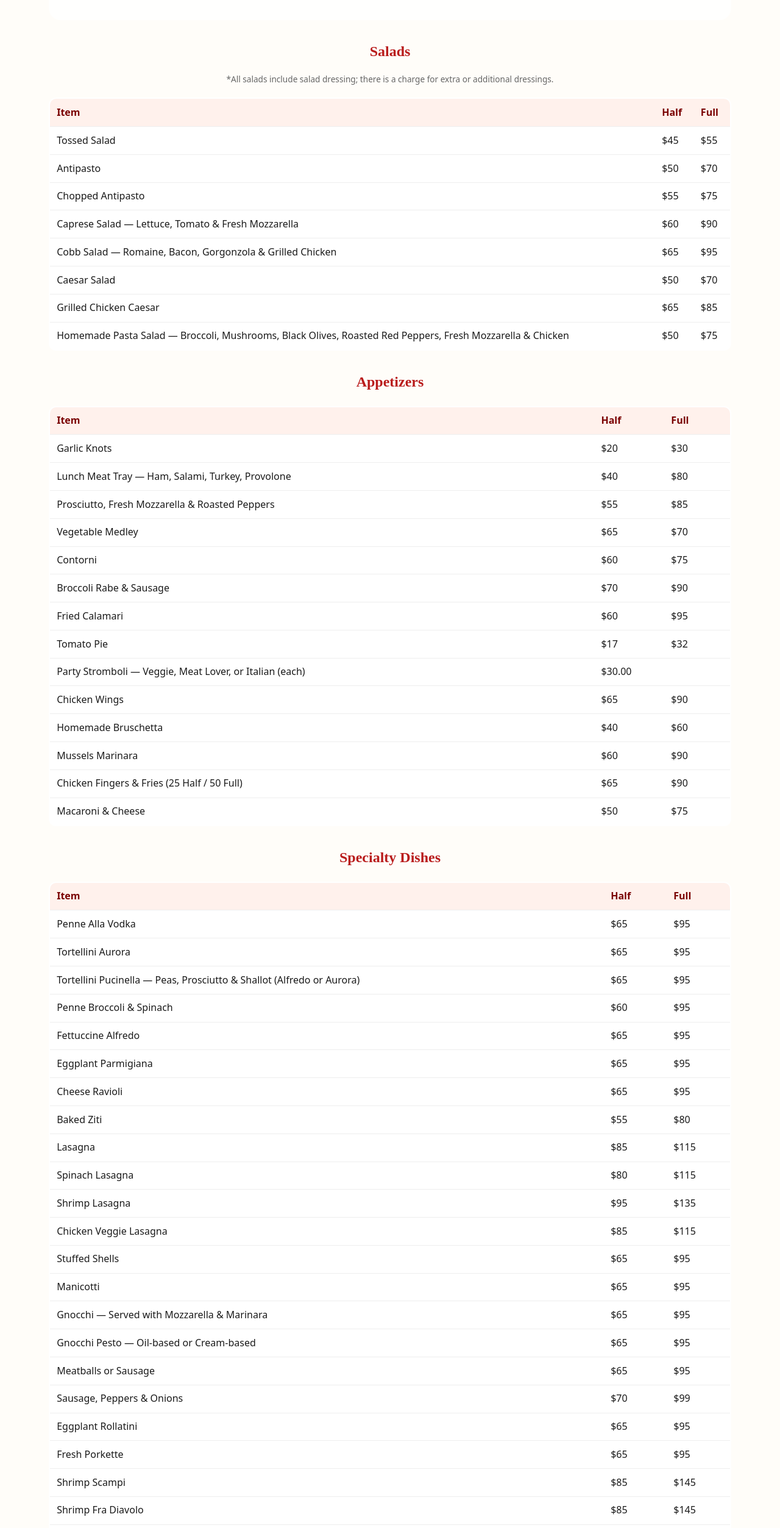
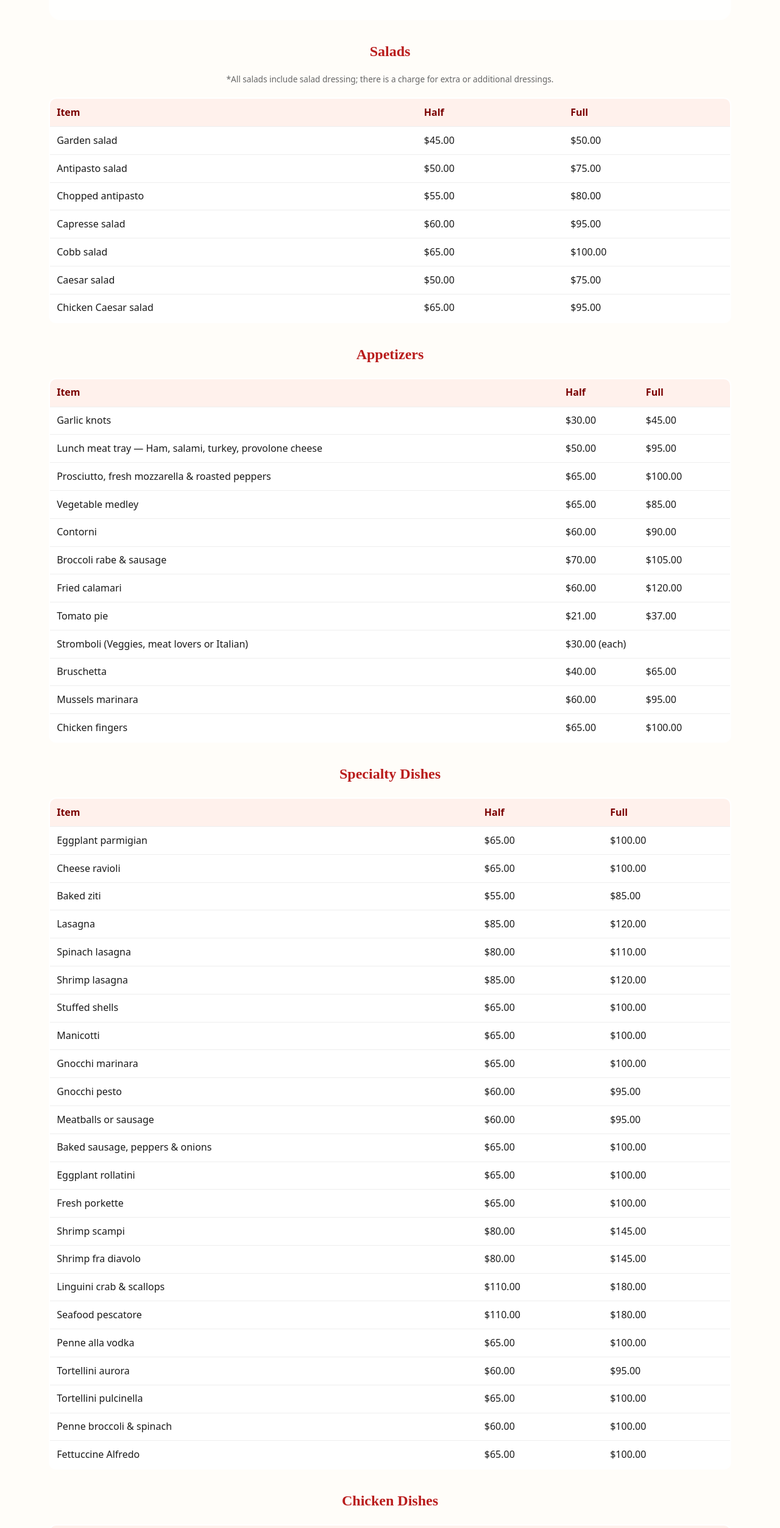
Before and after one commit to ykanaras/ykanaras.github.io, a plain HTML site: page catering.html in a window 1280 px wide. Shown: the part 294-2800 px from the top of the page at 61% size. Drawn offline with Linux system fonts and the light colour scheme; a web font is replaced by a local one.

Commit message:
Update catering.html

```diff
--- a/catering.html
+++ b/catering.html
@@ -142,118 +142,112 @@
     <p class="subnote">*All salads include salad dressing; there is a charge for extra or additional dressings.</p>
     <table>
       <tr><th>Item</th><th>Half</th><th>Full</th></tr>
-      <tr><td>Tossed Salad</td><td>$45</td><td>$55</td></tr>
-      <tr><td>Antipasto</td><td>$50</td><td>$70</td></tr>
-      <tr><td>Chopped Antipasto</td><td>$55</td><td>$75</td></tr>
-      <tr><td>Caprese Salad — Lettuce, Tomato & Fresh Mozzarella</td><td>$60</td><td>$90</td></tr>
-      <tr><td>Cobb Salad — Romaine, Bacon, Gorgonzola & Grilled Chicken</td><td>$65</td><td>$95</td></tr>
-      <tr><td>Caesar Salad</td><td>$50</td><td>$70</td></tr>
-      <tr><td>Grilled Chicken Caesar</td><td>$65</td><td>$85</td></tr>
-      <tr><td>Homemade Pasta Salad — Broccoli, Mushrooms, Black Olives, Roasted Red Peppers, Fresh Mozzarella & Chicken</td><td>$50</td><td>$75</td></tr>
+      <tr><td>Garden salad</td><td>$45.00</td><td>$50.00</td></tr>
+      <tr><td>Antipasto salad</td><td>$50.00</td><td>$75.00</td></tr>
+      <tr><td>Chopped antipasto</td><td>$55.00</td><td>$80.00</td></tr>
+      <tr><td>Capresse salad</td><td>$60.00</td><td>$95.00</td></tr>
+      <tr><td>Cobb salad</td><td>$65.00</td><td>$100.00</td></tr>
+      <tr><td>Caesar salad</td><td>$50.00</td><td>$75.00</td></tr>
+      <tr><td>Chicken Caesar salad</td><td>$65.00</td><td>$95.00</td></tr>
     </table>
 
     <!-- APPETIZERS -->
     <h2>Appetizers</h2>
     <table>
       <tr><th>Item</th><th>Half</th><th>Full</th></tr>
-      <tr><td>Garlic Knots</td><td>$20</td><td>$30</td></tr>
-      <tr><td>Lunch Meat Tray — Ham, Salami, Turkey, Provolone</td><td>$40</td><td>$80</td></tr>
-      <tr><td>Prosciutto, Fresh Mozzarella & Roasted Peppers</td><td>$55</td><td>$85</td></tr>
-      <tr><td>Vegetable Medley</td><td>$65</td><td>$70</td></tr>
-      <tr><td>Contorni</td><td>$60</td><td>$75</td></tr>
-      <tr><td>Broccoli Rabe & Sausage</td><td>$70</td><td>$90</td></tr>
-      <tr><td>Fried Calamari</td><td>$60</td><td>$95</td></tr>
-      <tr><td>Tomato Pie</td><td>$17</td><td>$32</td></tr>
-      <tr><td>Party Stromboli — Veggie, Meat Lover, or Italian (each)</td><td colspan="2">$30.00</td></tr>
-      <tr><td>Chicken Wings</td><td>$65</td><td>$90</td></tr>
-      <tr><td>Homemade Bruschetta</td><td>$40</td><td>$60</td></tr>
-      <tr><td>Mussels Marinara</td><td>$60</td><td>$90</td></tr>
-      <tr><td>Chicken Fingers & Fries (25 Half / 50 Full)</td><td>$65</td><td>$90</td></tr>
-      <tr><td>Macaroni & Cheese</td><td>$50</td><td>$75</td></tr>
+      <tr><td>Garlic knots</td><td>$30.00</td><td>$45.00</td></tr>
+      <tr><td>Lunch meat tray — Ham, salami, turkey, provolone cheese</td><td>$50.00</td><td>$95.00</td></tr>
+      <tr><td>Prosciutto, fresh mozzarella &amp; roasted peppers</td><td>$65.00</td><td>$100.00</td></tr>
+      <tr><td>Vegetable medley</td><td>$65.00</td><td>$85.00</td></tr>
+      <tr><td>Contorni</td><td>$60.00</td><td>$90.00</td></tr>
+      <tr><td>Broccoli rabe &amp; sausage</td><td>$70.00</td><td>$105.00</td></tr>
+      <tr><td>Fried calamari</td><td>$60.00</td><td>$120.00</td></tr>
+      <tr><td>Tomato pie</td><td>$21.00</td><td>$37.00</td></tr>
+      <tr><td>Stromboli (Veggies, meat lovers or Italian)</td><td colspan="2">$30.00 (each)</td></tr>
+      <tr><td>Bruschetta</td><td>$40.00</td><td>$65.00</td></tr>
+      <tr><td>Mussels marinara</td><td>$60.00</td><td>$95.00</td></tr>
+      <tr><td>Chicken fingers</td><td>$65.00</td><td>$100.00</td></tr>
     </table>
 
     <!-- SPECIALTY DISHES -->
     <h2>Specialty Dishes</h2>
     <table>
       <tr><th>Item</th><th>Half</th><th>Full</th></tr>
-      <tr><td>Penne Alla Vodka</td><td>$65</td><td>$95</td></tr>
-      <tr><td>Tortellini Aurora</td><td>$65</td><td>$95</td></tr>
-      <tr><td>Tortellini Pucinella — Peas, Prosciutto & Shallot (Alfredo or Aurora)</td><td>$65</td><td>$95</td></tr>
-      <tr><td>Penne Broccoli & Spinach</td><td>$60</td><td>$95</td></tr>
-      <tr><td>Fettuccine Alfredo</td><td>$65</td><td>$95</td></tr>
-      <tr><td>Eggplant Parmigiana</td><td>$65</td><td>$95</td></tr>
-      <tr><td>Cheese Ravioli</td><td>$65</td><td>$95</td></tr>
-      <tr><td>Baked Ziti</td><td>$55</td><td>$80</td></tr>
-      <tr><td>Lasagna</td><td>$85</td><td>$115</td></tr>
-      <tr><td>Spinach Lasagna</td><td>$80</td><td>$115</td></tr>
-      <tr><td>Shrimp Lasagna</td><td>$95</td><td>$135</td></tr>
-      <tr><td>Chicken Veggie Lasagna</td><td>$85</td><td>$115</td></tr>
-      <tr><td>Stuffed Shells</td><td>$65</td><td>$95</td></tr>
-      <tr><td>Manicotti</td><td>$65</td><td>$95</td></tr>
-      <tr><td>Gnocchi — Served with Mozzarella & Marinara</td><td>$65</td><td>$95</td></tr>
-      <tr><td>Gnocchi Pesto — Oil-based or Cream-based</td><td>$65</td><td>$95</td></tr>
-      <tr><td>Meatballs or Sausage</td><td>$65</td><td>$95</td></tr>
-      <tr><td>Sausage, Peppers & Onions</td><td>$70</td><td>$99</td></tr>
-      <tr><td>Eggplant Rollatini</td><td>$65</td><td>$95</td></tr>
-      <tr><td>Fresh Porkette</td><td>$65</td><td>$95</td></tr>
-      <tr><td>Shrimp Scampi</td><td>$85</td><td>$145</td></tr>
-      <tr><td>Shrimp Fra Diavolo</td><td>$85</td><td>$145</td></tr>
-      <tr><td>Linguini Crab & Scallops</td><td>$95</td><td>$165</td></tr>
-      <tr><td>Seafood Pescatore</td><td>$115</td><td>$185</td></tr>
+      <tr><td>Eggplant parmigian</td><td>$65.00</td><td>$100.00</td></tr>
+      <tr><td>Cheese ravioli</td><td>$65.00</td><td>$100.00</td></tr>
+      <tr><td>Baked ziti</td><td>$55.00</td><td>$85.00</td></tr>
+      <tr><td>Lasagna</td><td>$85.00</td><td>$120.00</td></tr>
+      <tr><td>Spinach lasagna</td><td>$80.00</td><td>$110.00</td></tr>
+      <tr><td>Shrimp lasagna</td><td>$85.00</td><td>$120.00</td></tr>
+      <tr><td>Stuffed shells</td><td>$65.00</td><td>$100.00</td></tr>
+      <tr><td>Manicotti</td><td>$65.00</td><td>$100.00</td></tr>
+      <tr><td>Gnocchi marinara</td><td>$65.00</td><td>$100.00</td></tr>
+      <tr><td>Gnocchi pesto</td><td>$60.00</td><td>$95.00</td></tr>
+      <tr><td>Meatballs or sausage</td><td>$60.00</td><td>$95.00</td></tr>
+      <tr><td>Baked sausage, peppers &amp; onions</td><td>$65.00</td><td>$100.00</td></tr>
+      <tr><td>Eggplant rollatini</td><td>$65.00</td><td>$100.00</td></tr>
+      <tr><td>Fresh porkette</td><td>$65.00</td><td>$100.00</td></tr>
+      <tr><td>Shrimp scampi</td><td>$80.00</td><td>$145.00</td></tr>
+      <tr><td>Shrimp fra diavolo</td><td>$80.00</td><td>$145.00</td></tr>
+      <tr><td>Linguini crab &amp; scallops</td><td>$110.00</td><td>$180.00</td></tr>
+      <tr><td>Seafood pescatore</td><td>$110.00</td><td>$180.00</td></tr>
+      <tr><td>Penne alla vodka</td><td>$65.00</td><td>$100.00</td></tr>
+      <tr><td>Tortellini aurora</td><td>$60.00</td><td>$95.00</td></tr>
+      <tr><td>Tortellini pulcinella</td><td>$65.00</td><td>$100.00</td></tr>
+      <tr><td>Penne broccoli &amp; spinach</td><td>$60.00</td><td>$100.00</td></tr>
+      <tr><td>Fettuccine Alfredo</td><td>$65.00</td><td>$100.00</td></tr>
     </table>
 
     <!-- CHICKEN -->
     <h2>Chicken Dishes</h2>
     <table>
       <tr><th>Item</th><th>Half</th><th>Full</th></tr>
-      <tr><td>Chicken Parmigiana — Cutlet topped with Mozzarella & Meat Sauce</td><td>$80</td><td>$125</td></tr>
-      <tr><td>Chicken Marsala — Sweet Marsala Wine & Mushrooms</td><td>$65</td><td>$105</td></tr>
-      <tr><td>Chicken Trattoria — Roasted Red Peppers, White Wine & Garlic</td><td>$65</td><td>$105</td></tr>
-      <tr><td>Chicken Francese — Egg-dipped, sautéed in Lemon-Butter-Garlic</td><td>$70</td><td>$115</td></tr>
-      <tr><td>Chicken Piccata — Capers, Lemon & Garlic</td><td>$65</td><td>$105</td></tr>
-      <tr><td>Chicken Trattoria di Napoli — Broccoli, Shrimp & Chicken in White Wine & Garlic</td><td>$75</td><td>Call</td></tr>
-      <tr><td>Chicken Primavera — Zucchini, Mushroom, Broccoli & Tomato in White Wine & Garlic</td><td>$70</td><td>$110</td></tr>
-      <tr><td>Creamy Alfredo — Alfredo with Chicken over Penne</td><td>$80</td><td>$125</td></tr>
+      <tr><td>Chicken parmigian</td><td>$75.00</td><td>$125.00</td></tr>
+      <tr><td>Chicken Marsala</td><td>$65.00</td><td>$110.00</td></tr>
+      <tr><td>Chicken trattoria</td><td>$65.00</td><td>$110.00</td></tr>
+      <tr><td>Chicken francese</td><td>$65.00</td><td>$110.00</td></tr>
+      <tr><td>Chicken picatta</td><td>$65.00</td><td>$110.00</td></tr>
+      <tr><td>Chicken primavera</td><td>$65.00</td><td>$110.00</td></tr>
+      <tr><td>Chicken Alfredo</td><td>$75.00</td><td>$125.00</td></tr>
     </table>
 
     <!-- VEAL -->
     <h2>Veal Dishes</h2>
     <table>
       <tr><th>Item</th><th>Half</th><th>Full</th></tr>
-      <tr><td>Veal Parmigiana</td><td>$85</td><td>$120</td></tr>
-      <tr><td>Veal Marsala</td><td>$85</td><td>$120</td></tr>
-      <tr><td>Veal Alla Napoli — Broccoli, Shrimp & Veal in White Wine & Garlic</td><td>$95</td><td>$145</td></tr>
-      <tr><td>Veal Piccata</td><td>$80</td><td>$115</td></tr>
-      <tr><td>Veal Francese</td><td>$90</td><td>$135</td></tr>
-      <tr><td>Veal Scallopine w/ Pasta — Roasted Red Peppers & Mushrooms in Tomato-Basil Sauce</td><td>$85</td><td>$125</td></tr>
+      <tr><td>Veal parmigian</td><td>$80.00</td><td>$120.00</td></tr>
+      <tr><td>Veal Marsala</td><td>$80.00</td><td>$120.00</td></tr>
+      <tr><td>Veal alla Napoli</td><td>$90.00</td><td>$145.00</td></tr>
+      <tr><td>Veal picatta</td><td>$80.00</td><td>$120.00</td></tr>
+      <tr><td>Veal francese</td><td>$80.00</td><td>$120.00</td></tr>
+      <tr><td>Veal scallopine</td><td>$80.00</td><td>$120.00</td></tr>
     </table>
 
     <!-- DESSERTS -->
     <h2>Desserts</h2>
     <table>
       <tr><th>Item</th><th>Half</th><th>Full</th></tr>
-      <tr><td>Mixed Desserts</td><td>$50</td><td></td></tr>
-      <tr><td>Tiramisu Cake</td><td>$50</td><td>$80</td></tr>
-      <tr><td>Mini Cannoli (15/30)</td><td>$40</td><td>$65</td></tr>
-      <tr><td>Chocolate Cake (14 slices)</td><td>$35</td><td></td></tr>
-      <tr><td>Carrot Cake (14 slices)</td><td>$35</td><td></td></tr>
-      <tr><td>Italian Cheese Cake</td><td>$65</td><td></td></tr>
-      <tr><td>Crème Brûlée Cheese Cake</td><td>$45</td><td></td></tr>
+      <tr><td>Mixed desserts</td><td></td><td>$65.00</td></tr>
+      <tr><td>Tiramisu</td><td>$45.00</td><td>$80.00</td></tr>
+      <tr><td>Mini canoli (15/30)</td><td>$40.00</td><td>$70.00</td></tr>
+      <tr><td>Chocolate cake (14 slices)</td><td></td><td>$50.00</td></tr>
+      <tr><td>Carrot cake (14 slices)</td><td></td><td>$50.00</td></tr>
+      <tr><td>Strawberry cheese cake</td><td></td><td>$60.00</td></tr>
     </table>
 
     <!-- EXTRAS -->
     <h2>Extras</h2>
     <table>
       <tr><th>Item</th><th>Half</th><th>Full</th></tr>
-      <tr><td>Alfredo or Aurora Sauce</td><td>$6</td><td>$8</td></tr>
-      <tr><td>Vodka Sauce</td><td>$8</td><td>$12</td></tr>
-      <tr><td>Salad Dressing</td><td>$4</td><td>$6</td></tr>
-      <tr><td>Parmigiana Cheese</td><td>$9</td><td></td></tr>
-      <tr><td>Butter (for about 10 people)</td><td>$4</td><td></td></tr>
+      <tr><td>Alfredo or aurora sauce</td><td>$6.00</td><td>$10.00</td></tr>
+      <tr><td>Vodka sauce</td><td>$8.00</td><td>$12.00</td></tr>
+      <tr><td>Salad dressing**</td><td>$4.00</td><td>$7.00</td></tr>
+      <tr><td>Parmigian cheese</td><td>$6.00</td><td>$10.00</td></tr>
+      <tr><td>Butter (for about 10 people)</td><td>$5.00</td><td></td></tr>
     </table>
 
     <p class="note">*Prices based upon purchase of a catering tray. Individual portions are priced differently — please ask for details.</p>
-    <p class="subnote">**Dressing choices include: House Italian, Creamy Italian, Balsamic, Ranch, Blue Cheese, French, Caesar.</p>
+    <p class="subnote">**Choices include house Italian &amp; balsamic.</p>
   </main>
 
   <!-- Sticky mobile order -->
```
